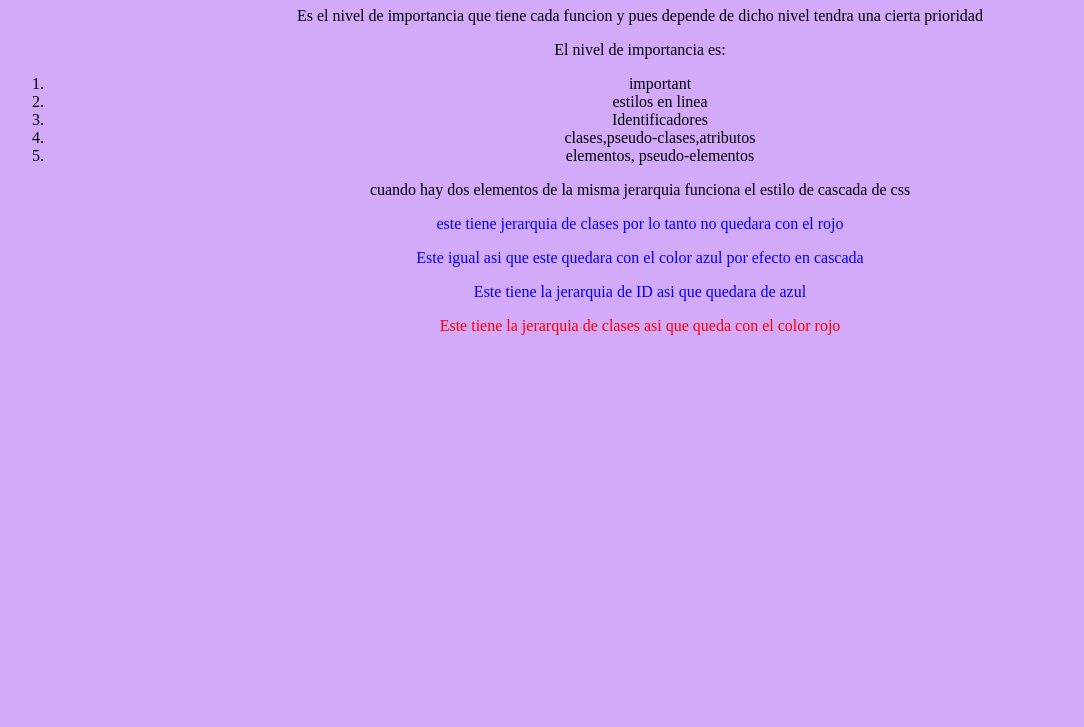
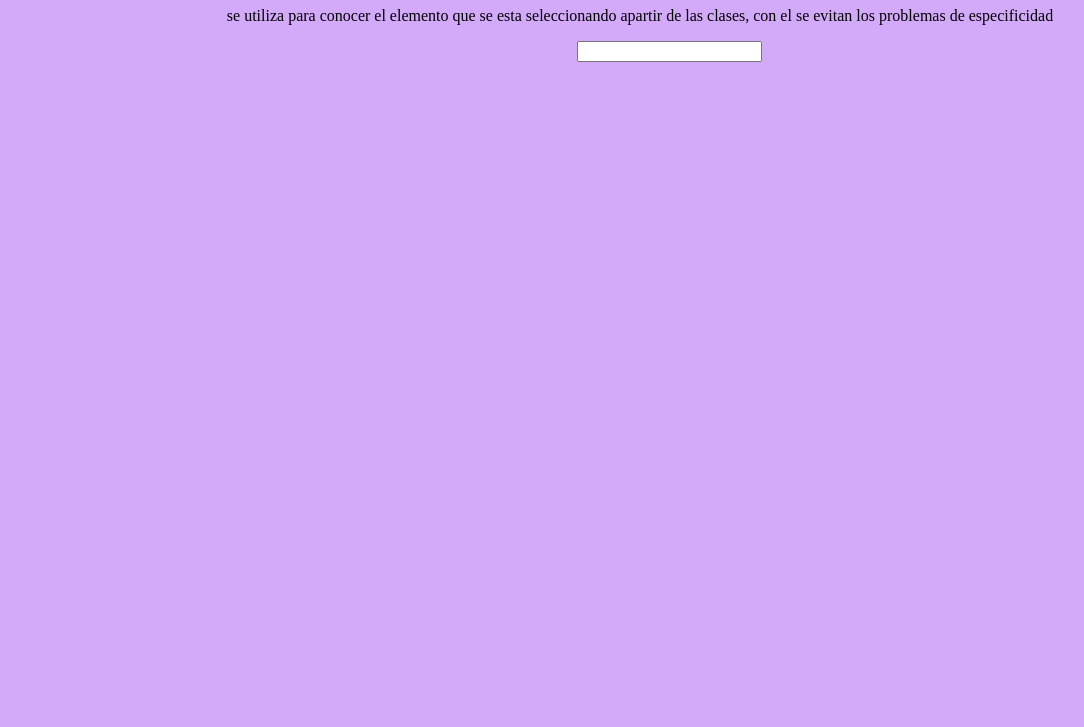
Before and after one commit to NicolleDanielaSarmientoSerranoADSO/Taller_css, a plain HTML site: page index.html in a window 1280 px wide. Shown: the part 73-800 px from the top of the page, without its empty margins (0-1084 px from the left). Drawn offline with Linux system fonts and the light colour scheme.

Commit message:
METOLOGIA BEM

```diff
--- a/index.html
+++ b/index.html
@@ -8,22 +8,10 @@
     <title>Document</title>
 </head>
 <body>
-<h1>Especificidad</h1>
-<p>Es el nivel de importancia que tiene cada funcion y pues depende de dicho nivel tendra una cierta prioridad</p>
-<p>El nivel de importancia es: </p>
-<ol>
-    <li>important</li>
-    <li>estilos en linea</li>
-    <li>Identificadores</li>
-    <li>clases,pseudo-clases,atributos</li>
-    <li>elementos, pseudo-elementos</li>
-    </ol>
-    <p>cuando hay dos elementos de la misma jerarquia funciona el estilo de cascada de css</p>
-
-        <p class="p">este tiene jerarquia de clases por lo tanto no quedara con el rojo </p>
-        <p class="p">Este igual asi que este quedara con el color azul por efecto en cascada </p>
-
-        <p id="p1">Este tiene la jerarquia de ID asi que quedara de azul  </p>
-        <p class="p1">Este tiene la jerarquia de clases asi que  queda con el color rojo </p>
+<h1>METOLOGIA BEM</h1>
+<p>se utiliza para conocer el elemento que se esta seleccionando apartir de las clases, con el se evitan los problemas de especificidad</p>
+<div class="form">
+    <input type="text" class="contact-form__input">
+</div>
 </body>
 </html>
--- a/style.css
+++ b/style.css
@@ -3,18 +3,11 @@ body{
     background-color: rgb(211, 169, 250);
     text-align: center;
 }
-.p{
-    color: rgb(197, 21, 9);
+
+.contact-form__input{
+    color: rgb(235, 14, 14);
 }
-.p{
-    color: blue;
-    padding-bottom: 25;
+div{
+    margin-left: 45%;
+    margin-right: 60%;
 }
-
-#p1{
-    color: blue;
-}
-
-.p1{
-    color: red;
-}
```
